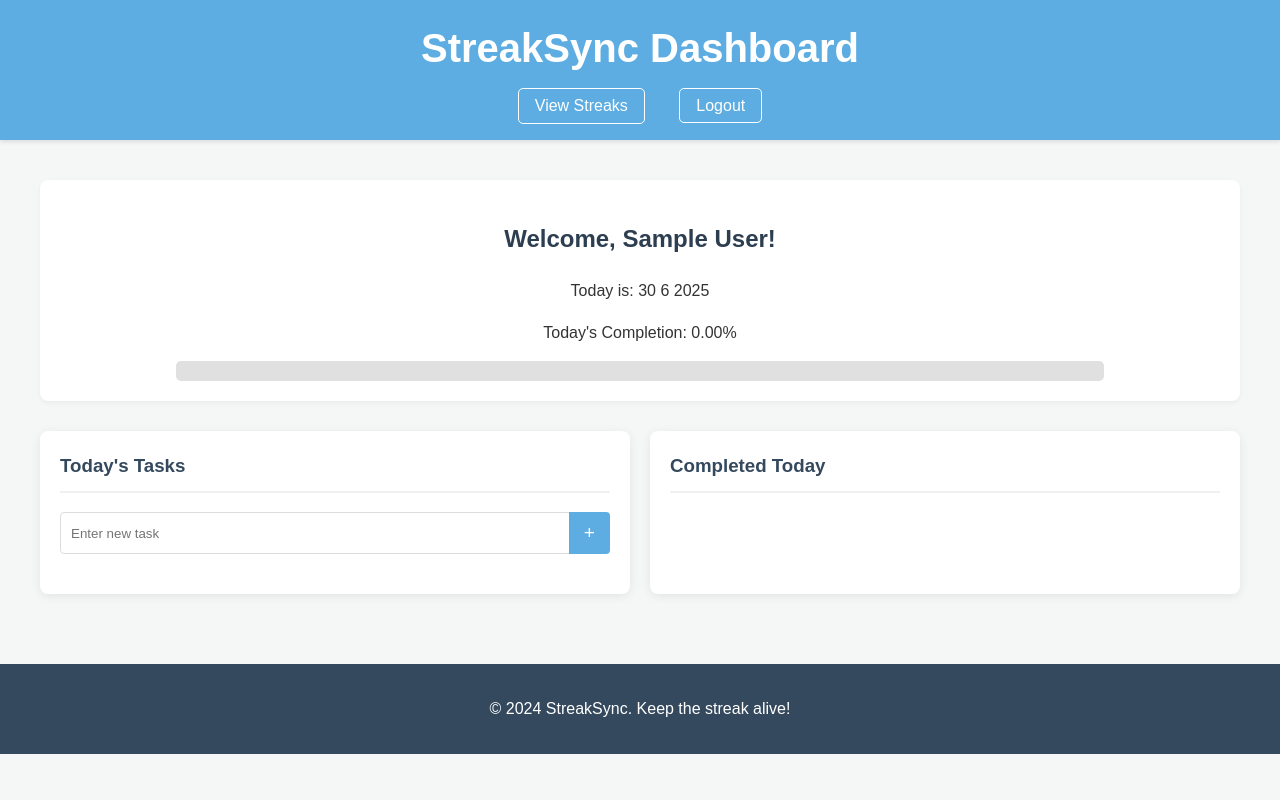
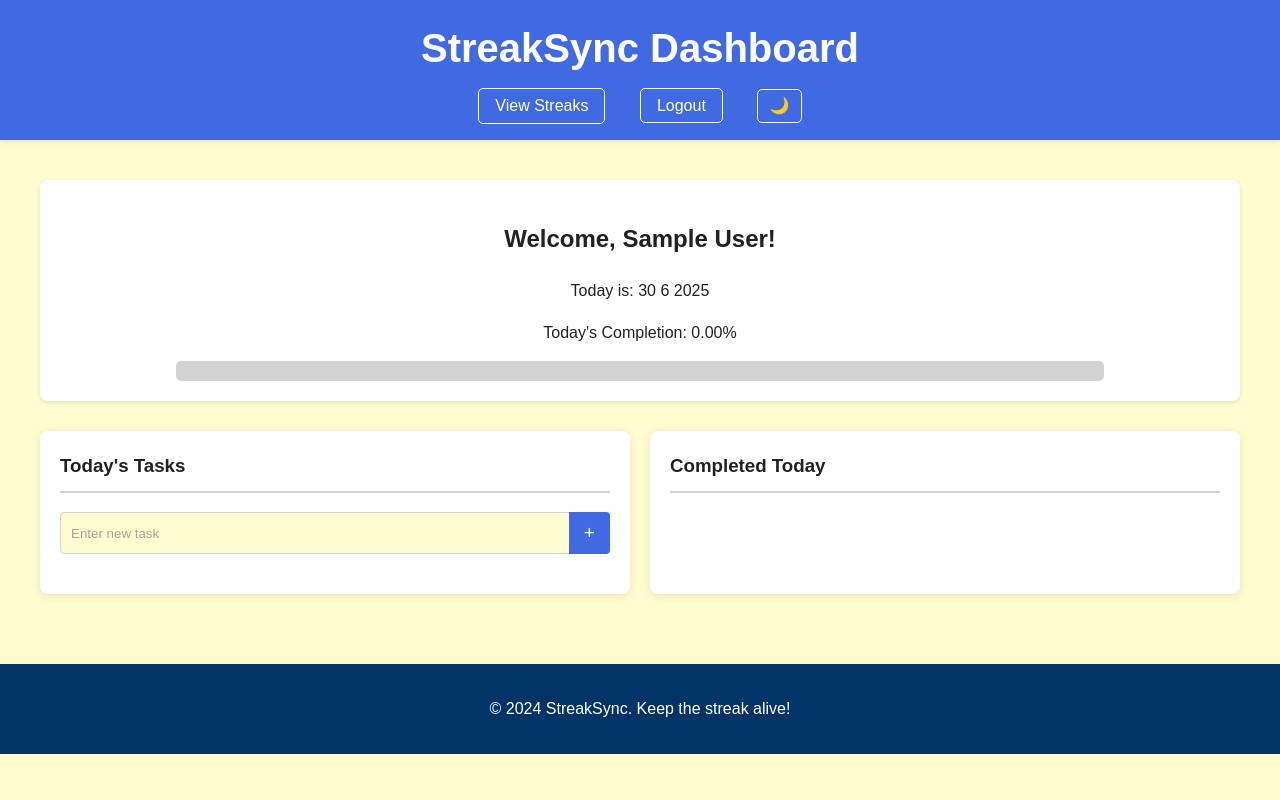
Before and after one commit to Sanjay3005v/StreakSyncProject, a Node server app: page /app in a window 1280 px wide. Run offline with Node 20, Linux system fonts and the light colour scheme; the visitor is signed in with stand-in values (Sample User, id 1); data that the repository does not hold is empty; some libraries are stand-ins or nearby versions.

Commit message:
feat: Implement dark mode with royal color palette
- Defined a royal color palette (deep blues, golds) for light and dark themes.
- Implemented CSS custom properties (variables) for the new palette.
- Refactored existing CSS to use these variables, enabling themeability.
- Added a theme toggler button to the header on all pages.
- Created client-side JavaScript (`theme-switcher.js`) to:
  - Toggle between light and dark themes.
  - Save user's theme preference in localStorage.
  - Detect and apply system's preferred color scheme on initial load.
  - Update toggler icon (sun/moon) based on the active theme.
  - Respect manual user choice over system preference changes.

```diff
--- a/public/css/style.css
+++ b/public/css/style.css
@@ -1,19 +1,89 @@
+:root {
+    /* Base Royal Palette Colors */
+    --color-royal-blue: #4169E1;
+    --color-deep-blue: #003366;
+    --color-gold: #FFD700;
+    --color-pale-gold: #FFFACD;
+    --color-rich-purple: #4B0082;
+    --color-light-purple: #9370DB; /* Lighter purple for dark mode accent if needed */
+    --color-cream: #FFFDD0;
+    --color-dark-charcoal: #1A1A1A;
+    --color-light-grey: #D3D3D3;
+    --color-mid-grey: #808080;
+    --color-white: #FFFFFF;
+    --color-near-black: #222222;
+    --color-error-red-bg-light: #FFCDD2;
+    --color-error-red-text-light: #D32F2F;
+    --color-success-green-bg-light: #C8E6C9;
+    --color-success-green-text-light: #388E3C;
+    --color-error-red-dark: #D32F2F; /* Main error color for dark theme bg */
+    --color-success-green-dark: #388E3C; /* Main success color for dark theme bg */
+
+    /* Light Theme (Default) */
+    --bg-primary: var(--color-cream);
+    --bg-secondary: var(--color-white);
+    --text-primary: var(--color-near-black);
+    --text-secondary: var(--color-mid-grey);
+    --text-on-primary-brand: var(--color-white);
+    --text-on-accent-brand: var(--color-near-black); /* Text on Gold for light mode */
+    --border-color: var(--color-light-grey);
+    --brand-primary: var(--color-royal-blue);
+    --brand-primary-hover: var(--color-deep-blue);
+    --brand-accent: var(--color-gold);
+    --brand-accent-hover: #E6C200; /* Darker Gold */
+    --brand-secondary-accent: var(--color-rich-purple);
+    --progress-bar-bg: var(--color-light-grey);
+    --progress-bar-fg: var(--color-royal-blue);
+    --progress-bar-streak-fg: var(--color-gold);
+    --error-bg: var(--color-error-red-bg-light);
+    --error-text: var(--color-error-red-text-light);
+    --success-bg: var(--color-success-green-bg-light);
+    --success-text: var(--color-success-green-text-light);
+    --shadow-color: rgba(0, 0, 0, 0.1);
+}
+
+body.dark-theme {
+    /* Dark Theme */
+    --bg-primary: var(--color-dark-charcoal);
+    --bg-secondary: var(--color-deep-blue);
+    --text-primary: var(--color-pale-gold);
+    --text-secondary: var(--color-light-grey); /* Was mid-grey, light-grey for better contrast on dark blue */
+    --text-on-primary-brand: var(--color-near-black); /* Text on Gold buttons */
+    --text-on-accent-brand: var(--color-white); /* Text on Royal Blue accent buttons */
+    --border-color: var(--color-mid-grey);
+    --brand-primary: var(--color-gold);
+    --brand-primary-hover: var(--color-pale-gold);
+    --brand-accent: var(--color-royal-blue);
+    --brand-accent-hover: #6495ED; /* CornflowerBlue */
+    --brand-secondary-accent: var(--color-light-purple); /* Using lighter purple for dark mode */
+    --progress-bar-bg: var(--color-mid-grey);
+    --progress-bar-fg: var(--color-gold);
+    --progress-bar-streak-fg: var(--color-royal-blue);
+    --error-bg: var(--color-error-red-dark);
+    --error-text: var(--color-pale-gold);
+    --success-bg: var(--color-success-green-dark);
+    --success-text: var(--color-pale-gold);
+    --shadow-color: rgba(255, 255, 255, 0.1); /* Lighter shadow for dark mode */
+}
+
 /* General Body Styles */
 body {
     font-family: 'Arial', sans-serif;
     margin: 0;
     padding: 0;
-    background-color: #f4f7f6;
-    color: #333;
+    background-color: var(--bg-primary);
+    color: var(--text-primary);
     line-height: 1.6;
+    transition: background-color 0.3s ease, color 0.3s ease;
 }
 
 header {
-    background-color: #5DADE2; /* Calming Blue */
-    color: #fff;
+    background-color: var(--brand-primary);
+    color: var(--text-on-primary-brand);
     padding: 1rem 0;
     text-align: center;
-    box-shadow: 0 2px 4px rgba(0, 0, 0, 0.1);
+    box-shadow: 0 2px 4px var(--shadow-color);
+    transition: background-color 0.3s ease;
 }
 
 header h1 {
@@ -26,20 +96,28 @@ header nav {
 }
 
 header nav a, .nav-button {
-    color: #fff;
+    color: var(--text-on-primary-brand);
     text-decoration: none;
     margin: 0 15px;
     padding: 0.5rem 1rem;
     border-radius: 5px;
-    transition: background-color 0.3s ease;
+    transition: background-color 0.3s ease, color 0.3s ease, border-color 0.3s ease;
     background-color: transparent;
-    border: 1px solid #fff; /* For nav-button style */
-    cursor: pointer; /* For nav-button style */
-    font-size: 1rem; /* For nav-button style */
+    border: 1px solid var(--text-on-primary-brand);
+    cursor: pointer;
+    font-size: 1rem;
 }
 
+/* Style for icon-only buttons, like the theme toggler */
+.icon-button {
+    padding: 0.5rem 0.7rem; /* Adjust padding for a tighter fit around an icon */
+    line-height: 1; /* Helps align emoji/icon text better */
+}
+
+
 header nav a:hover, .nav-button:hover {
-    background-color: #4A90E2; /* Slightly darker blue */
+    background-color: var(--brand-primary-hover);
+    border-color: var(--brand-primary-hover);
 }
 
 main {
@@ -51,47 +129,52 @@ main {
 footer {
     text-align: center;
     padding: 1rem 0;
-    background-color: #34495E; /* Darker Footer Blue */
-    color: #fff;
-    position: relative; /* Can be fixed if needed, but relative is fine for now */
+    background-color: var(--color-deep-blue); /* Kept a specific dark blue for footer consistency */
+    color: var(--color-white); /* Ensuring text is white on this specific footer bg */
+    position: relative;
     bottom: 0;
     width: 100%;
     margin-top: 30px;
+    transition: background-color 0.3s ease;
 }
 
 /* Home Page Specific */
 #hero {
     text-align: center;
     padding: 40px 20px;
-    background-color: #A9CCE3; /* Lighter blue for hero */
+    background-color: var(--bg-secondary);
     border-radius: 8px;
     margin-bottom: 30px;
+    box-shadow: 0 2px 5px var(--shadow-color);
 }
 
 #hero h2 {
     font-size: 2.2rem;
     margin-bottom: 10px;
-    color: #2C3E50; /* Dark blue text */
+    color: var(--text-primary);
 }
 
 #hero p {
     font-size: 1.2rem;
     margin-bottom: 20px;
+    color: var(--text-secondary);
 }
 
 .cta-button {
     display: inline-block;
-    background-color: #5DADE2;
-    color: #fff;
+    background-color: var(--brand-accent);
+    color: var(--text-on-accent-brand);
     padding: 12px 25px;
     text-decoration: none;
     border-radius: 5px;
     font-size: 1.1rem;
     transition: background-color 0.3s ease;
+    border: 1px solid var(--brand-accent);
 }
 
 .cta-button:hover {
-    background-color: #4A90E2;
+    background-color: var(--brand-accent-hover);
+    border-color: var(--brand-accent-hover);
 }
 
 #features {
@@ -199,14 +287,14 @@ footer {
 #welcome {
     text-align: center;
     padding: 20px;
-    background-color: #fff;
+    background-color: var(--bg-secondary);
     border-radius: 8px;
     margin-bottom: 30px;
-    box-shadow: 0 2px 5px rgba(0,0,0,0.05);
+    box-shadow: 0 2px 5px var(--shadow-color);
 }
 
 #welcome h2 {
-    color: #2C3E50;
+    color: var(--text-primary);
 }
 
 .progress-container {
@@ -214,22 +302,22 @@ footer {
 }
 
 .progress-bar-bg {
-    background-color: #e0e0e0;
+    background-color: var(--progress-bar-bg);
     border-radius: 5px;
     height: 20px;
     width: 80%;
     margin: 5px auto 0;
-    overflow: hidden; /* Ensures the fg bar stays within bounds */
+    overflow: hidden;
 }
 
 .progress-bar-fg {
-    background-color: #76D7C4; /* Teal for progress */
+    background-color: var(--progress-bar-fg);
     height: 100%;
-    border-radius: 5px 0 0 5px; /* Keep left corners rounded */
+    border-radius: 5px 0 0 5px;
     transition: width 0.5s ease-in-out;
 }
 .progress-bar-fg[style*="width: 100%"] {
-    border-radius: 5px; /* Full rounded corners when 100% */
+    border-radius: 5px;
 }
 
 
@@ -237,22 +325,22 @@ footer {
     display: flex;
     gap: 20px;
     justify-content: space-around;
-    flex-wrap: wrap; /* Allow columns to wrap on smaller screens */
+    flex-wrap: wrap;
 }
 
 .task-column {
-    background-color: #fff;
+    background-color: var(--bg-secondary);
     padding: 20px;
     border-radius: 8px;
-    box-shadow: 0 2px 10px rgba(0, 0, 0, 0.08);
-    flex: 1; /* Allows columns to grow */
-    min-width: 300px; /* Minimum width before wrapping */
-    margin-bottom: 20px; /* Space when wrapped */
+    box-shadow: 0 2px 10px var(--shadow-color);
+    flex: 1;
+    min-width: 300px;
+    margin-bottom: 20px;
 }
 
 .task-column h3 {
-    color: #34495E;
-    border-bottom: 2px solid #f0f0f0;
+    color: var(--text-primary);
+    border-bottom: 2px solid var(--border-color);
     padding-bottom: 10px;
     margin-top: 0;
 }
@@ -265,22 +353,30 @@ footer {
 .task-add-form input[type="text"] {
     flex-grow: 1;
     padding: 10px;
-    border: 1px solid #ddd;
+    border: 1px solid var(--border-color);
     border-radius: 4px 0 0 4px;
-    margin-right: -1px; /* Prevents double border with button */
+    margin-right: -1px;
+    background-color: var(--bg-primary);
+    color: var(--text-primary);
 }
+/* Style for placeholder text */
+.task-add-form input[type="text"]::placeholder {
+    color: var(--text-secondary);
+    opacity: 0.7;
+}
+
 
 .add-task-btn {
     padding: 10px 15px;
-    background-color: #5DADE2;
-    color: white;
+    background-color: var(--brand-primary);
+    color: var(--text-on-primary-brand);
     border: none;
     border-radius: 0 4px 4px 0;
     cursor: pointer;
     font-size: 1.2rem;
 }
 .add-task-btn:hover {
-    background-color: #4A90E2;
+    background-color: var(--brand-primary-hover);
 }
 
 .task-column ul {
--- /dev/null
+++ b/public/js/theme-switcher.js
@@ -0,0 +1,54 @@
+document.addEventListener('DOMContentLoaded', () => {
+    const themeToggler = document.getElementById('theme-toggler');
+    const currentTheme = localStorage.getItem('theme');
+    const systemPrefersDark = window.matchMedia && window.matchMedia('(prefers-color-scheme: dark)').matches;
+
+    // Function to apply the theme
+    function applyTheme(theme) {
+        if (theme === 'dark') {
+            document.body.classList.add('dark-theme');
+            if (themeToggler) themeToggler.textContent = '☀️'; // Sun icon for dark mode
+        } else {
+            document.body.classList.remove('dark-theme');
+            if (themeToggler) themeToggler.textContent = '🌙'; // Moon icon for light mode
+        }
+    }
+
+    // Initialize theme based on saved preference or system preference
+    if (currentTheme) {
+        applyTheme(currentTheme);
+    } else if (systemPrefersDark) {
+        applyTheme('dark');
+        localStorage.setItem('theme', 'dark'); // Save system preference as user choice
+    } else {
+        applyTheme('light'); // Default to light if no preference and no system preference for dark
+    }
+
+    // Event listener for the toggler button
+    if (themeToggler) {
+        themeToggler.addEventListener('click', () => {
+            let newTheme;
+            if (document.body.classList.contains('dark-theme')) {
+                document.body.classList.remove('dark-theme');
+                newTheme = 'light';
+            } else {
+                document.body.classList.add('dark-theme');
+                newTheme = 'dark';
+            }
+            localStorage.setItem('theme', newTheme);
+            localStorage.setItem('theme-manual-override', 'true'); // User has made a manual choice
+            applyTheme(newTheme); // Update button text/icon
+        });
+    }
+
+    // Listen for changes in system preference
+    window.matchMedia('(prefers-color-scheme: dark)').addEventListener('change', e => {
+        // Only change if user hasn't manually set a theme by clicking the toggle
+        if (localStorage.getItem('theme-manual-override') !== 'true') {
+            const newSystemTheme = e.matches ? 'dark' : 'light';
+            applyTheme(newSystemTheme);
+            localStorage.setItem('theme', newSystemTheme);
+            // Do NOT set manual-override here, as this is a system change
+        }
+    });
+});
--- a/views/app.ejs
+++ b/views/app.ejs
@@ -14,6 +14,7 @@
                  <button type="submit" class="nav-button">View Streaks</button>
             </form>
             <a href="/logout" class="nav-button">Logout</a>
+            <button id="theme-toggler" class="nav-button icon-button" aria-label="Toggle theme">🌙</button>
         </nav>
     </header>
     <main>
@@ -78,5 +79,6 @@
     <footer>
         <p>&copy; 2024 StreakSync. Keep the streak alive!</p>
     </footer>
+    <script src="/js/theme-switcher.js" defer></script>
 </body>
 </html>
--- a/views/home.ejs
+++ b/views/home.ejs
@@ -10,8 +10,9 @@
     <header>
         <h1>Welcome to StreakSync!</h1>
         <nav>
-            <a href="/login">Login</a>
-            <a href="/register">Register</a>
+            <a href="/login" class="nav-button">Login</a>
+            <a href="/register" class="nav-button">Register</a>
+            <button id="theme-toggler" class="nav-button icon-button" aria-label="Toggle theme">🌙</button>
         </nav>
     </header>
     <main>
@@ -33,5 +34,6 @@
     <footer>
         <p>&copy; 2024 StreakSync. Keep the streak alive!</p>
     </footer>
+    <script src="/js/theme-switcher.js" defer></script>
 </body>
 </html>
--- a/views/signup.ejs
+++ b/views/signup.ejs
@@ -9,6 +9,10 @@
 <body>
     <header>
         <h1>StreakSync</h1>
+        <nav>
+            <!-- Conditional navigation if needed, or just the toggler -->
+            <button id="theme-toggler" class="nav-button icon-button" aria-label="Toggle theme">🌙</button>
+        </nav>
     </header>
     <main>
         <div class="auth-container">
@@ -56,5 +60,6 @@
     <footer>
         <p>&copy; 2024 StreakSync</p>
     </footer>
+    <script src="/js/theme-switcher.js" defer></script>
 </body>
 </html>
--- a/views/streak.ejs
+++ b/views/streak.ejs
@@ -12,6 +12,7 @@
         <nav>
             <a href="/app" class="nav-button">Dashboard</a>
             <a href="/logout" class="nav-button">Logout</a>
+            <button id="theme-toggler" class="nav-button icon-button" aria-label="Toggle theme">🌙</button>
         </nav>
     </header>
     <main>
@@ -38,5 +39,6 @@
     <footer>
         <p>&copy; 2024 StreakSync</p>
     </footer>
+    <script src="/js/theme-switcher.js" defer></script>
 </body>
 </html>
```
Also changed, not shown: other parts of public/css/style.css (+50 -32 lines).
